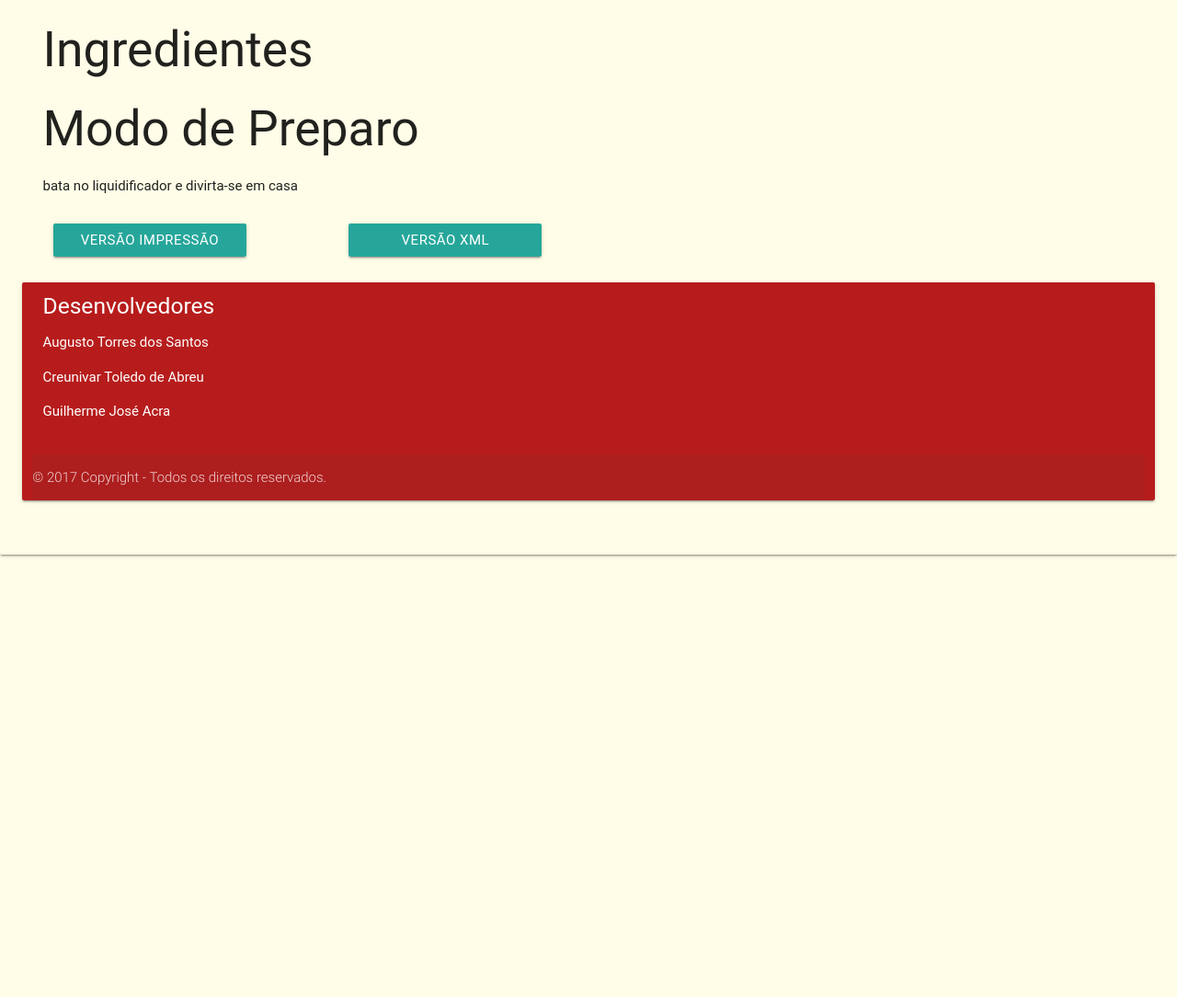
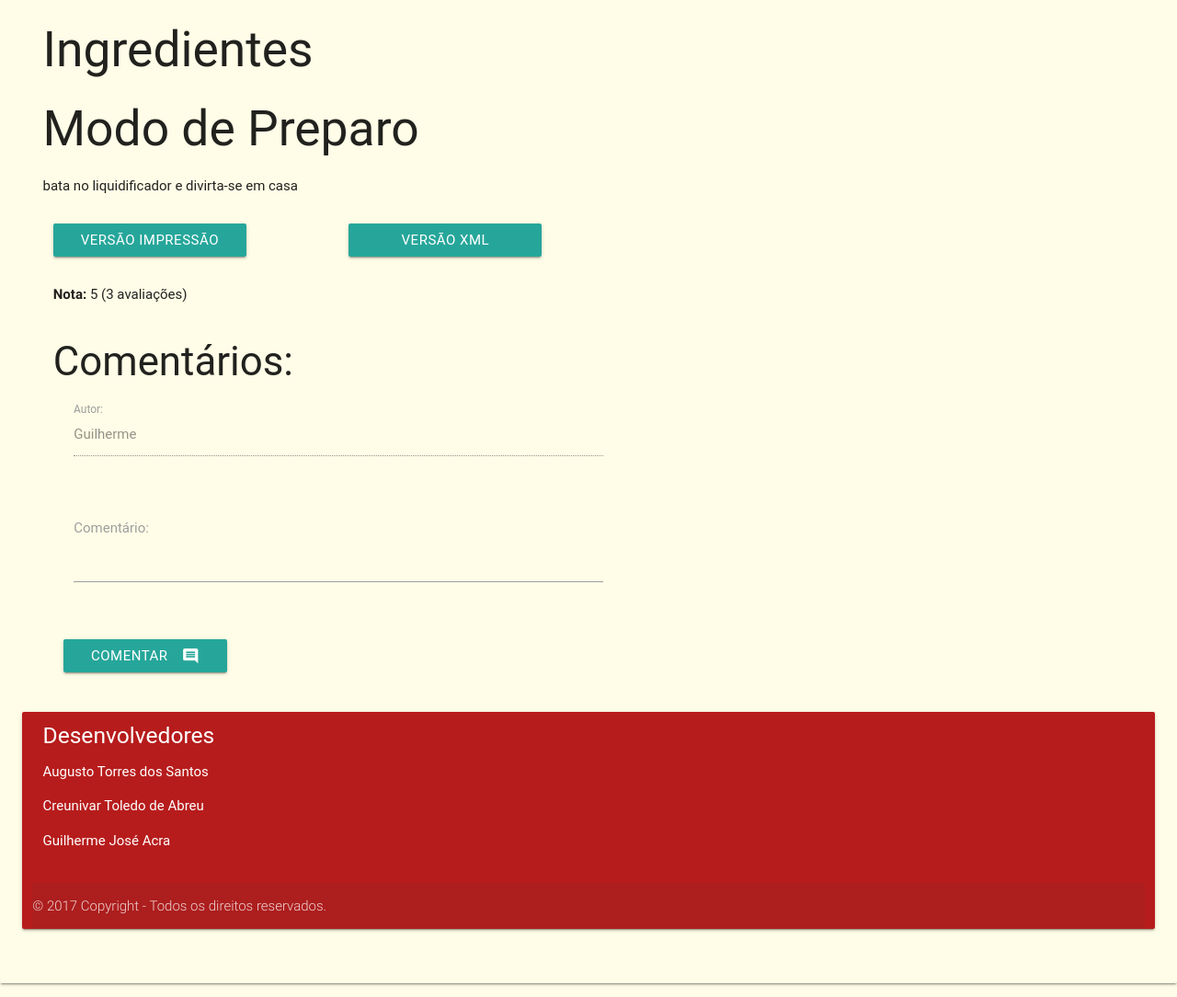
Before and after one commit to gacra/Trabalho-Web, a Django app: page /home/7/ in a window 1280 px wide. Shown: the part 858-1942 px from the top of the page at 92% size. Before the commit the page ends 1464 px from the top, so only its background shows below. Run offline with Django 3.2, Linux system fonts and the light colour scheme; a user stored in the database is signed in; data comes from the database, SQL or seed files in the repository; both versions use the stored data as it was after the commit; parts of the project's set-up code (start-up, migrations or seed data) failed here and were passed over; some libraries are stand-ins or nearby versions; some web fonts are replaced.

Commit message:
Comentários e avaliação

```diff
--- a/BackEnd/site_receitas/admin.py
+++ b/BackEnd/site_receitas/admin.py
@@ -7,3 +7,4 @@ admin.site.register(Usuario)
 admin.site.register(Receita)
 admin.site.register(Imagem)
 admin.site.register(Ingrediente)
+admin.site.register(Comentario)
--- a/BackEnd/site_receitas/serializers.py
+++ b/BackEnd/site_receitas/serializers.py
@@ -22,7 +22,8 @@ class ImagemSerializer(ModelSerializer64):
 class ComentarioSerializer(serializers.ModelSerializer):
     class Meta:
         model = Comentario
-        fields = '__all__'
+        fields = ('fk_usuario_comentario', 'fk_receita_comentario', 'texto_comentario', 'nome_usuario')
+        read_only_fields = ('nome_usuario',)
 
 class ReceitaSerializer(serializers.ModelSerializer):
 
--- /dev/null
+++ b/BackEnd/site_receitas/static/js/enviar_comentario.js
@@ -0,0 +1,55 @@
+function postREST() {
+	var csrfmiddlewaretoken = $("[name='csrfmiddlewaretoken']").val();
+	var fk_usuario_comentario = $('#fk_usuario_comentario').val();
+	var fk_receita_comentario = $('#fk_receita_comentario').val();
+	var texto_comentario = $('#texto_comentario').val();
+	var body = {
+	  'csrfmiddlewaretoken': csrfmiddlewaretoken,
+	  'fk_usuario_comentario': fk_usuario_comentario,
+	  'fk_receita_comentario': fk_receita_comentario,
+	  'texto_comentario': texto_comentario,
+	};
+	$.post('http://127.0.0.1:8000/home/cadastroComentario/?format=json', body, function(data, textStatus, xhr) {
+		console.log(data)
+		var $rateYo = $("#rateYo").rateYo();
+    var rating = $rateYo.rateYo("rating");
+    var body2 = {
+    	'csrfmiddlewaretoken': csrfmiddlewaretoken,
+    	'nota': rating,
+    	'receita': fk_receita_comentario
+    }
+    $.post('http://127.0.0.1:8000/home/avaliar/?format=json', body2, function(data, textStatus, xhr) {
+			console.log(data)
+			location.reload();
+		}).fail(function (data, textStatus, xhr) {
+			console.log(data)
+		});
+	}).fail(function (data, textStatus, xhr) {
+		console.log(data)
+	});
+}
+
+function sendForm(){
+	var form = document.getElementById("cadastroComentario");
+	form.addEventListener("submit", function(event) {
+		if (form.checkValidity() != false) {
+			event.preventDefault();
+			event.stopPropagation();
+			postREST();
+		}
+	}, false);
+}
+
+$(document).ready(function() {
+	sendForm();
+	$("#rateYo").rateYo({
+    rating: 0,
+    fullStar: true
+  });
+  $("#rateYo").rateYo()
+    .on("click", function () {
+ 		var $rateYo = $("#rateYo").rateYo();
+    var rating = $rateYo.rateYo("rating");
+   	console.log(rating);
+   });
+});
--- a/BackEnd/site_receitas/templates/base.html
+++ b/BackEnd/site_receitas/templates/base.html
@@ -16,6 +16,7 @@
     {% load static %}
     <!--Import materialize.css-->
     <link type="text/css" rel="stylesheet" href="{% static 'css/materialize.css' %}"  media="screen,projection"/>
+    <link rel="stylesheet" href="https://cdnjs.cloudflare.com/ajax/libs/rateYo/2.3.2/jquery.rateyo.min.css">
   </head>
 
   <body class="card-panel yellow lighten-5">
--- a/BackEnd/site_receitas/templates/bebidas.html
+++ b/BackEnd/site_receitas/templates/bebidas.html
@@ -10,7 +10,7 @@
     <div class="col s12 m6 l4">
       <div class="card medium">
         <div class="card-image">
-          <a href="page/receitabolodecenoura.html"><img src="/{{ bebida.imagens.0.imagem }}" alt="Bolo de Cenoura"/></a>
+          <a href="{% url 'site_receitas:detalheReceita' bebida.id %}"><img src="/{{ bebida.imagens.0.imagem }}" alt="Imagem da receita: {{ bebida.nome_receita }}"/></a>
           <span class="card-title">{{ bebida.nome_receita }}</span>
         </div>
 
@@ -21,7 +21,7 @@
         </div>
 
         <div class="card-action">
-          <a href="page/receitabolodecenoura.html">Receita</a>
+          <a href="{% url 'site_receitas:detalheReceita' bebida.id %}">Receita</a>
         </div>
       </div>
     </div>
--- a/BackEnd/site_receitas/templates/cadastroUsuario.html
+++ b/BackEnd/site_receitas/templates/cadastroUsuario.html
@@ -23,7 +23,7 @@ window.onload=function(){
 
 <div class="row">
   <h2>Cadastro</h2>
-  <p class="red-text">Necessário preencher todos os campos.</p>
+  <p class="">Necessário preencher todos os campos.</p>
 
   <form id="cadastroUsuario" action="{% url 'site_receitas:Cadastrar Usuario' %}" method="post" class="col s12">
     {% csrf_token %}
@@ -38,7 +38,7 @@ window.onload=function(){
 
     <!--Data de nascimento-->
     <div class="row">
-      <div class="input-field col s12">
+      <div class="input-field col s12 m8">
         <label class="active" for="nascimento">Data de nascimento: </label>
           <input type="date" name="nasc" id="nascimento">
       </div>
@@ -91,7 +91,7 @@ window.onload=function(){
 
     <!--Telefone-->
     <div class="row">
-      <div class="input-field col s12">
+      <div class="input-field col s12 m8">
         <input class="validate" type="tel" name="tel" id="telefone" placeholder="(XX)XXXX-XXXX" pattern="[\(][0-9]{2}[\)][ ]?[0-9]{4}-[0-9]{4}" title="Telefone no formato (XX) XXXX-XXXX" size="13">
           <label data-error="Formato (XX) XXXX-XXXX" for="telefone">Telefone: </label>
       </div>
--- a/BackEnd/site_receitas/templates/detalheReceita.html
+++ b/BackEnd/site_receitas/templates/detalheReceita.html
@@ -1,13 +1,30 @@
 {% extends "base.html" %}
 
 {% block content %}
+{% load static %}
+<script type="text/javascript" src="https://code.jquery.com/jquery-3.2.1.min.js"></script>
+<script src="https://cdn.jsdelivr.net/npm/js-cookie@2/src/js.cookie.min.js"></script>
+<script type="text/javascript" src="{% static 'js/materialize.js' %}"></script>
+<script type="text/javascript" src="{% static 'js/enviar_comentario.js' %}"></script>
+<script src="https://cdnjs.cloudflare.com/ajax/libs/rateYo/2.3.2/jquery.rateyo.min.js"></script>
+
 <div class="row">
 <div class="col s12 m12 l10">
 <article>
-  <h1>{{ receita.nome_receita }}</h1><br>
-    <p>Autor(a): {{ receita.autor }}, {{ receita.dataCadastro }}</p>
+   <h1>
+      <div itemprop="receitas" itemscope itemtype="http://schema.org/Receitas">
+          <span itemprop="name">{{ receita.nome_receita }}</span>
+      </div>
+  </h1><br>
+    <p>
+        <div itemprop="autor" itemscope itemtype="http://schema.org/Person">
+        Autor(a):<span itemprop="Autor(a):">{{ receita.autor }}</span>, <span itemprop="Date">{{ receita.dataCadastro }}</span>
+        </div>
+    </p>
     <p>{{ receita.descricao }}</p>
-    <img  src="/{{ receita.imagens.0.imagem }}" title="Imagem da receita: {{ receita.nome_receita }}" alt="Imagem da receita: {{ receita.nome_receita }}" />
+    <div itemscope itemtype="http://Schema.org/Receitas">
+      <img  src="/{{ receita.imagens.0.imagem }}" title="Imagem da receita: {{ receita.nome_receita }}" alt="Imagem da receita: {{ receita.nome_receita }}" style="max-width: 100%;"/>
+    </div>
 
   <h2>Ingredientes</h2>
     <ul>
@@ -28,7 +45,57 @@
     <div class="input-field col s12 m12 l6">
       <a class="btn waves-effect waves-light" href="{% url 'site_receitas:simples_xml' 'xml' receita.id %}" style="min-width: 210px">Versão XML</a>
     </div>
+
+    <div class="input-field col s12 m12 l6">
+      <p><b>Nota: </b>{{ receita.rating }} ({{ receita.num_votos }} avaliações)</p>
+
+    </div>
 </article>
+<article>
+  <div class="col s12 m12 l12">
+    <h3>Comentários:</h3>
+    {% if user.is_authenticated %}
+    <form id="cadastroComentario" action="#" method="post" class="col s12">
+      {% csrf_token %}
+      <input type="hidden" id="fk_usuario_comentario" name="fk_usuario_comentario" value="{{ user.id }}">
+      <input type="hidden" id ="fk_receita_comentario" name="fk_receita_comentario" value="{{ receita.id }}">
+      <!--Autor-->
+      <div class="row">
+        <div class="input-field col s11 m12">
+          <label for="autor">Autor: </label>
+          <input type="text" name="autor" id="autor" maxlength="100" value="{{user.nome}}" disabled size="30">
+        </div>
+      </div>
+
+      <!--Comentário-->
+      <div class="row">
+        <div class="input-field col s11 m12">
+          <label for="nome">Comentário: </label>
+          <textarea class="materialize-textarea" id="texto_comentario" rows="5" cols="40" maxlength="300" required></textarea>
+        </div>
+      </div>
+      <div id="rateYo"></div>
+      <br/>
+      <button class="btn waves-effect waves-light" type="submit" name="action">Comentar
+        <i class="material-icons right">comment</i>
+      </button>
+    </form>
+    {% else %}
+    <p class="red-text">É necessário entrar para comentar!!</p>
+    {% endif %}
+    {% for comentario in receita.comentarios reversed %}
+    <div class="input-field col s11 m12">
+      <div class="card" style="background-color: rgba(255,255,255,0.5);">
+        <div class="card-content">
+          <span class="card-title">{{ comentario.nome_usuario }}:</span>
+          <p>{{ comentario.texto_comentario }}</p>
+        </div>
+      </div>
+    </div>
+    {% endfor %}
+  </div>
+</article>
+</div>
 </div>
 
 {% endblock content %}
--- a/BackEnd/site_receitas/templates/doces.html
+++ b/BackEnd/site_receitas/templates/doces.html
@@ -10,7 +10,7 @@
     <div class="col s12 m6 l4">
       <div class="card medium">
         <div class="card-image">
-          <a href="page/receitabolodecenoura.html"><img src="/{{ doce.imagens.0.imagem }}" alt="Bolo de Cenoura"/></a>
+          <a href="{% url 'site_receitas:detalheReceita' doce.id %}"><img src="/{{ doce.imagens.0.imagem }}" alt="Imagem da receita: {{ doce.nome_receita }}"/></a>
           <span class="card-title">{{ doce.nome_receita }}</span>
         </div>
 
@@ -21,7 +21,7 @@
         </div>
 
         <div class="card-action">
-          <a href="page/receitabolodecenoura.html">Receita</a>
+          <a href="{% url 'site_receitas:detalheReceita' doce.id %}">Receita</a>
         </div>
       </div>
     </div>
--- a/BackEnd/site_receitas/templates/salgados.html
+++ b/BackEnd/site_receitas/templates/salgados.html
@@ -10,7 +10,7 @@
     <div class="col s12 m6 l4">
       <div class="card medium">
         <div class="card-image">
-          <a href="page/receitabolodecenoura.html"><img src="/{{ salgado.imagens.0.imagem }}" alt="Bolo de Cenoura"/></a>
+          <a href="{% url 'site_receitas:detalheReceita' salgado.id %}"><img src="/{{ salgado.imagens.0.imagem }}" alt="Imagem da receita: {{ salgado.nome_receita }}"/></a>
           <span class="card-title" style="text-transform: capitalize;">{{ salgado.nome_receita }}</span>
         </div>
 
@@ -21,7 +21,7 @@
         </div>
 
         <div class="card-action">
-          <a href="page/receitabolodecenoura.html">Receita</a>
+          <a href="{% url 'site_receitas:detalheReceita' salgado.id %}">Receita</a>
         </div>
       </div>
     </div>
--- a/BackEnd/site_receitas/templates/simples.html
+++ b/BackEnd/site_receitas/templates/simples.html
@@ -16,7 +16,7 @@
 		<h1>{{ receita.nome_receita }}</h1><br/>
 		<p>Autor(a): {{ receita.autor }}, {{ receita.dataCadastro }}</p>
 		<p>{{ receita.descricao }}</p>
-		<img  src="/{{ receita.imagens.0.imagem }}" title="{{ receita.nome_receita }}" alt="{{ receita.nome_receita }}" />
+		<img  src="/{{ receita.imagens.0.imagem }}" title="{{ receita.nome_receita }}" alt="{{ receita.nome_receita }}" width="300"/>
 		 <p>Quantidade: {{receita.procoes}} porções</p>
 
 		<h2>Ingredientes</h2>
--- a/BackEnd/site_receitas/urls.py
+++ b/BackEnd/site_receitas/urls.py
@@ -13,4 +13,6 @@ urlpatterns = [
     url(r'^(?P<tipo>xml|simples)/(?P<id>\d+)/$', views.detalheReceita, name="simples_xml"),
     url(r'^entrar/$', views.entrar, name='entrar'),
     url(r'^sair/$', views.sair, name='sair'),
+    url(r'^cadastroComentario/', views.CadastroComentario.as_view(), name="Cadastrar Comentario"),
+    url(r'^avaliar/', views.Avaliar.as_view(), name="Avaliar"),
 ]
--- a/BackEnd/site_receitas/views.py
+++ b/BackEnd/site_receitas/views.py
@@ -37,10 +37,11 @@ class Home(APIView):
 
 class CadastroUsuario(APIView):
 
+    renderer_classes = [TemplateHTMLRenderer,]
+    template_name = 'cadastroUsuario.html'
+
     def get(self, request, format=None):
-        usuarios = Usuario.objects.all()
-        serializer = UsuarioSerializer(usuarios, many=True)
-        return Response(serializer.data)
+        return Response({})
 
     def post(self, request, format=None):
         print(request.data)
@@ -132,3 +133,22 @@ def entrar(request):
 def sair(request):
     logout(request)
     return HttpResponseRedirect(reverse('site_receitas:home'))
+
+class CadastroComentario(APIView):
+
+    def post(self, request, format=None):
+        serializer = ComentarioSerializer(data=request.data)
+        if serializer.is_valid():
+            serializer.save()
+            return Response(serializer.data, status=status.HTTP_201_CREATED)
+        return Response(serializer.errors, status=status.HTTP_400_BAD_REQUEST)
+
+class Avaliar(APIView):
+
+    def post(self, request, format=None):
+        receita = Receita.objects.get(id = request.data['receita'])
+        receita.rating = (receita.rating * receita.num_votos + int(request.data['nota'])) / (receita.num_votos + 1)
+        receita.num_votos += 1
+        receita.save()
+        print("Deu certo!!!")
+        return Response({}, status=status.HTTP_201_CREATED)
```
Also changed, not shown: BackEnd/site_receitas/models.py (+6 -4 lines), BackEnd/db.sqlite3.
